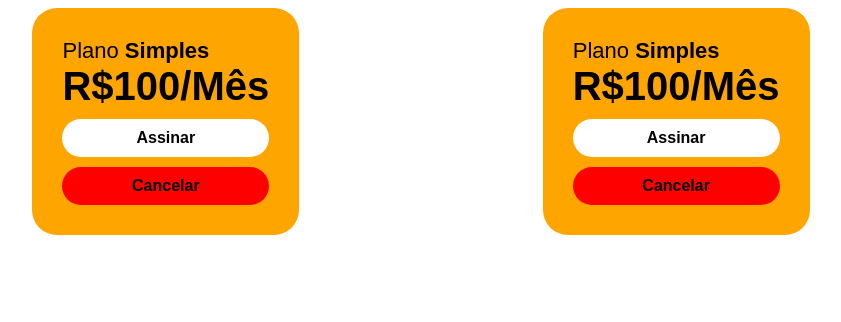
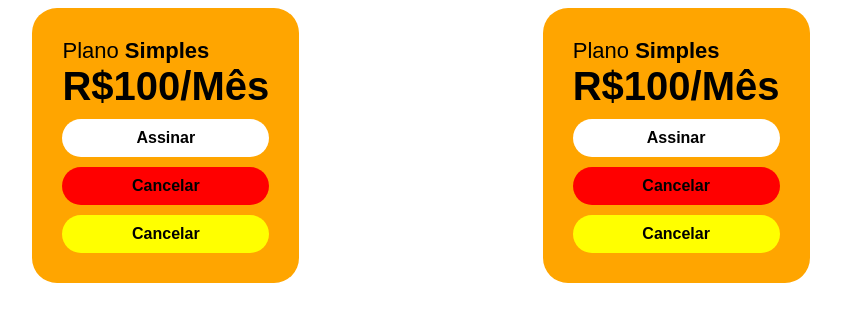
Before and after one commit to KauaAlmeidaSilveira/course-angular-professional, an Angular app in the folder fundamentals-components-estilizations/project-components/: page / in a window 1280 px wide. Shown: the top 322 px of the page, without its empty margins (219-1060 px from the left). Built offline with nearby package versions, Linux system fonts and the light colour scheme; a web font is replaced by a local one.

Commit message:
using ng-deep in child components

```diff
--- a/fundamentals-components-estilizations/project-components/src/app/card/card.component.html
+++ b/fundamentals-components-estilizations/project-components/src/app/card/card.component.html
@@ -3,4 +3,5 @@
     <div class="card__price card_item">R${{ plano.infos.preco }}/Mês</div>
     <app-card-button></app-card-button>
     <app-card-button-cancel></app-card-button-cancel>
+    <app-card-button-cancel class="button-cancel"></app-card-button-cancel>
 </div>
--- a/fundamentals-components-estilizations/project-components/src/app/card/card.component.scss
+++ b/fundamentals-components-estilizations/project-components/src/app/card/card.component.scss
@@ -23,3 +23,7 @@
     }
 
 }
+
+::ng-deep .button-cancel .card-button-cancel {
+    background-color: yellow !important;
+}
```
